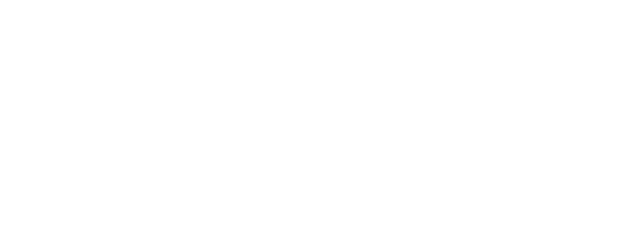
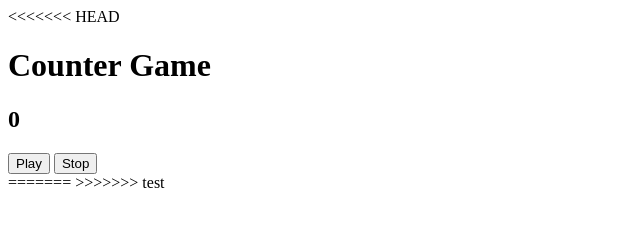
Before and after one commit to Abdu11a7/Counter, a plain HTML site: page index.html in a window 1280 px wide. Shown: the whole page, without its empty margins (0-640 px from the left). Drawn offline with Linux system fonts and the light colour scheme.

```diff
--- a/index.html
+++ b/index.html
@@ -6,5 +6,21 @@
     <link rel="stylesheet" href="style.css" />
     <title>Document</title>
   </head>
-  <body></body>
+  <body>
+    <<<<<<< HEAD
+    <header>
+      <h1>Counter Game</h1>
+    </header>
+    <main>
+      <section>
+        <h2 id="counter">0</h2>
+        <button id="play">Play</button>
+        <button id="stop">Stop</button>
+      </section>
+    </main>
+    <script src="counter.js"></script>
+    =======
+    <script src="test.js"></script>
+    >>>>>>> test
+  </body>
 </html>
```
